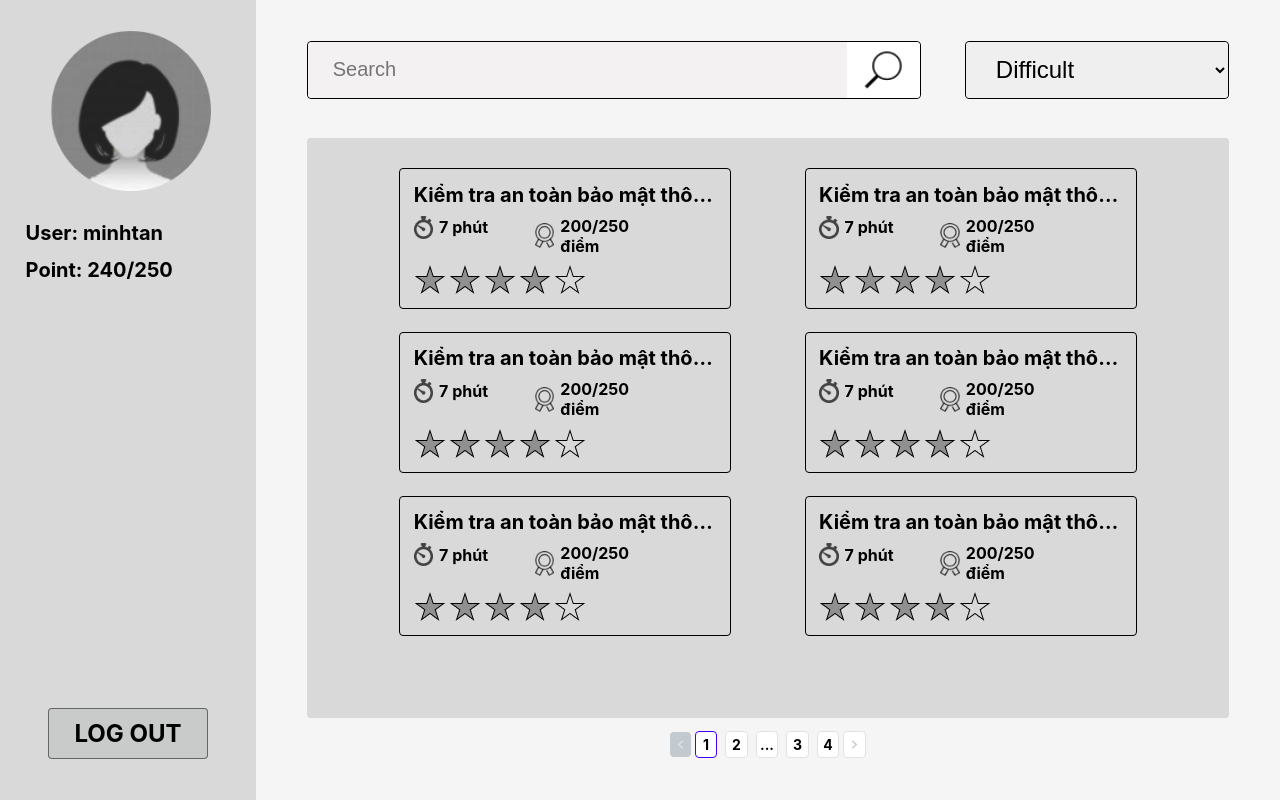
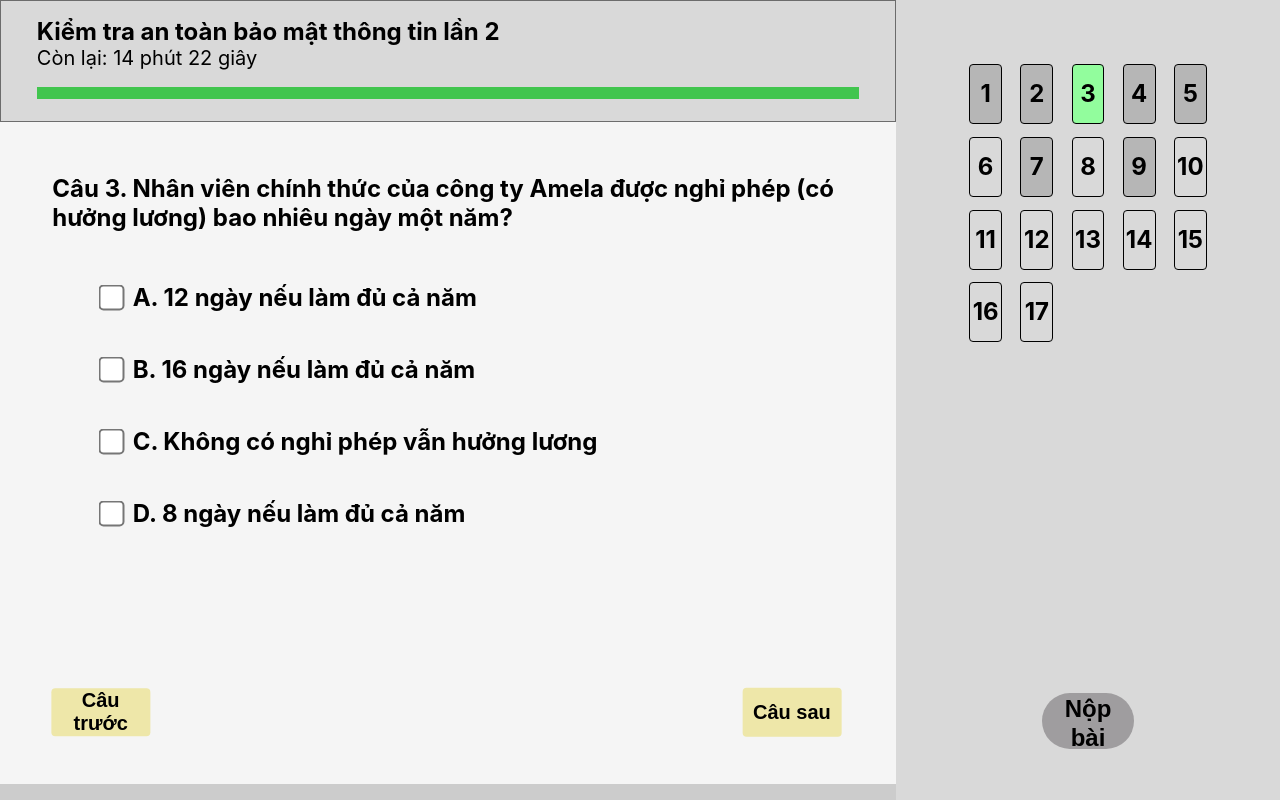
Before and after one commit to minhtan0804/quiz-app, a React (Create React App) app: page / in a window 1280 px wide. Built offline with nearby package versions, Linux system fonts and the light colour scheme.

Commit message:
Add exam screen

```diff
--- /dev/null
+++ b/src/container/exam/Exam.jsx
@@ -0,0 +1,76 @@
+import {
+    ExamWrap,
+    Content,
+    SideBar,
+    HeaderContent,
+    ContentWrap,
+    Title,
+    TimeExist,
+    TimeLine,
+    Question,
+    AnswerForm,
+    AnswerLabel,
+    Prev,
+    Next,
+    ButtonSubmit,
+} from "./examStyle";
+
+import IndexQuiz from "./IndexQuiz";
+
+const Exam = () => {
+    return (
+        <ExamWrap>
+            <Content>
+                <HeaderContent>
+                    <Title>Kiểm tra an toàn bảo mật thông tin lần 2</Title>
+                    <TimeExist>Còn lại: 14 phút 22 giây</TimeExist>
+                    <TimeLine></TimeLine>
+                </HeaderContent>
+
+                <ContentWrap>
+                    <Question>Câu 3. Nhân viên chính thức của công ty Amela được nghỉ phép (có hưởng lương) bao nhiêu ngày một năm?</Question>
+
+                    <AnswerForm>
+                        <AnswerLabel>
+                            <input type="checkbox" className="answer" />
+                            <span>A. 12 ngày nếu làm đủ cả năm</span>
+                        </AnswerLabel>
+                    </AnswerForm>
+
+                    <AnswerForm>
+                        <AnswerLabel>
+                            <input type="checkbox" className="answer" />
+                            <span>B. 16 ngày nếu làm đủ cả năm</span>
+                        </AnswerLabel>
+                    </AnswerForm>
+
+                    <AnswerForm>
+                        <AnswerLabel>
+                            <input type="checkbox" className="answer" />
+                            <span>C. Không có nghỉ phép vẫn hưởng lương</span>
+                        </AnswerLabel>
+                    </AnswerForm>
+
+                    <AnswerForm>
+                        <AnswerLabel>
+                            <input type="checkbox" className="answer" />
+                            <span>D. 8 ngày nếu làm đủ cả năm</span>
+                        </AnswerLabel>
+                    </AnswerForm>
+                    <Prev>Câu trước</Prev>
+
+                    <Next>Câu sau</Next>
+                </ContentWrap>
+
+            </Content>
+
+            <SideBar>
+                <IndexQuiz></IndexQuiz>
+
+                <ButtonSubmit>Nộp bài</ButtonSubmit>
+            </SideBar>
+        </ExamWrap>
+    );
+}
+
+export default Exam;
--- /dev/null
+++ b/src/container/exam/IndexQuiz.jsx
@@ -0,0 +1,30 @@
+import {
+    IndexQuizWrap,
+    IndexQuizItem,
+} from "./indexQuizStyle";
+
+const IndexQuiz = () => {
+    return (
+        <IndexQuizWrap>
+            <IndexQuizItem background="#B6B6B6">1</IndexQuizItem>
+            <IndexQuizItem background="#B6B6B6">2</IndexQuizItem>
+            <IndexQuizItem background="#92FD9D">3</IndexQuizItem>
+            <IndexQuizItem background="#B6B6B6">4</IndexQuizItem>
+            <IndexQuizItem background="#B6B6B6">5</IndexQuizItem>
+            <IndexQuizItem>6</IndexQuizItem>
+            <IndexQuizItem background="#B6B6B6">7</IndexQuizItem>
+            <IndexQuizItem>8</IndexQuizItem>
+            <IndexQuizItem background="#B6B6B6">9</IndexQuizItem>
+            <IndexQuizItem>10</IndexQuizItem>
+            <IndexQuizItem>11</IndexQuizItem>
+            <IndexQuizItem>12</IndexQuizItem>
+            <IndexQuizItem>13</IndexQuizItem>
+            <IndexQuizItem>14</IndexQuizItem>
+            <IndexQuizItem>15</IndexQuizItem>
+            <IndexQuizItem>16</IndexQuizItem>
+            <IndexQuizItem>17</IndexQuizItem>
+        </IndexQuizWrap>
+    );
+}
+
+export default IndexQuiz;
--- /dev/null
+++ b/src/container/exam/examStyle.jsx
@@ -0,0 +1,128 @@
+import styled from "styled-components";
+
+export const ExamWrap = styled.div`
+    width: 100vw;
+    height: 100vh;
+    font-size: 24px;
+    font-weight: bold;
+    display: flex;
+    flex-direction: row;
+
+    border: none;
+`;
+
+export const Content = styled.div`
+    width: 70%;
+    height: 100%;
+    background: #ccc;
+`;
+
+export const SideBar = styled.div`
+    width: 20%;
+    /* height: 80%; */
+    background: #D9D9D9;
+    padding: 4% 5%;
+    display: flex;
+    flex-direction: column;
+    text-align: center;
+    align-items: center;
+    justify-content: space-between;
+`;
+
+export const HeaderContent = styled.div`
+    height: 15%;
+    padding: 0 4%;
+    background: #D9D9D9;
+    border: 1px solid rgba(0, 0, 0, 0.5);
+    text-overflow: ellipsis;
+    overflow: hidden;
+    white-space: nowrap;
+`;
+
+export const Title = styled.div`
+    width: 100%;
+    height: 24%;
+    margin: 2% 0px 0px;
+`;
+
+export const TimeExist = styled.div`
+    font-size: 20px;
+    font-weight: normal;
+`;
+
+export const TimeLine = styled.div`
+    height: 10%;
+    background: #41C54E;
+    margin-top: 2%;
+`;
+
+export const ContentWrap = styled.div`
+    width: 92%;
+    height: 76%;
+    padding: 4% 4% 2%;
+    background: #F5F5F5;
+`;
+
+export const Question = styled.div`
+    font-size: 24px;
+    line-height: 29px;
+    display: flex;
+    align-items: center;
+    padding: 2%;
+`;
+
+export const AnswerForm = styled.div`
+    padding: 2% 0px 0px 6%;
+    `;
+
+export const AnswerLabel = styled.div`
+    margin: 0px 2%;
+    height: 2em;
+    display: flex;
+    /* justify-content: center; */
+    align-items: center;
+    margin-top: 1%;
+
+    .answer {
+        transform: scale(2);
+        margin-right: 2%;
+        border: 1px solid #000000;
+    }
+`;
+
+export const Prev = styled.button`
+    position: sticky;
+    left: 4%;
+    top: 86%;
+    width: 12%;
+    height: 8%;
+    background: #EEE7A9;
+    border: none;
+    border-radius: 4px;
+    font-size: 20px;
+    font-weight: bold;
+`;
+
+export const Next = styled.button`
+    position: sticky;
+    width: 12%;
+    left: 58%;
+    top: 86%;
+    height: 8%;
+    background: #EEE7A9;
+    border: none;
+    border-radius: 4px;
+    font-size: 20px;
+    font-weight: bold
+`;
+
+export const ButtonSubmit = styled.button`
+    width: 36%;
+    height: 8%;
+    background: #9F9D9F;
+    border-radius: 41px;
+    border: none;
+    font-weight: 700;
+    font-size: 24px;
+    line-height: 29px;
+`;
--- /dev/null
+++ b/src/container/exam/indexQuizStyle.jsx
@@ -0,0 +1,22 @@
+import styled from "styled-components";
+
+export const IndexQuizWrap = styled.div`
+    width: 100%;
+    height: auto;
+    /* background: #fff; */
+    display: grid;
+    grid-template-columns: 20% 20% 20% 20% 20%;
+`;
+
+export const IndexQuizItem = styled.div`
+    line-height: 58px;
+    display: flex;
+    align-items: center;
+    text-align: center;
+    justify-content: center;
+    border: 1px solid #000;
+    border-radius: 4px;
+    margin: 25% 18% 0px;
+
+    background: ${props => props.background};
+`;
--- a/src/index.js
+++ b/src/index.js
@@ -4,6 +4,7 @@ import './index.css';
 import App from './App';
 import Login from './container/login/Login';
 import Dashboard from './container/dashboard/Dashboard'
+import Exam from './container/exam/Exam';
 import reportWebVitals from './reportWebVitals';
 
 
@@ -11,7 +12,7 @@ const root = ReactDOM.createRoot(document.getElementById('root'));
 
 root.render(
    <React.StrictMode>
-    <Dashboard />
+    <Exam />
   </React.StrictMode>
 );
 
```
